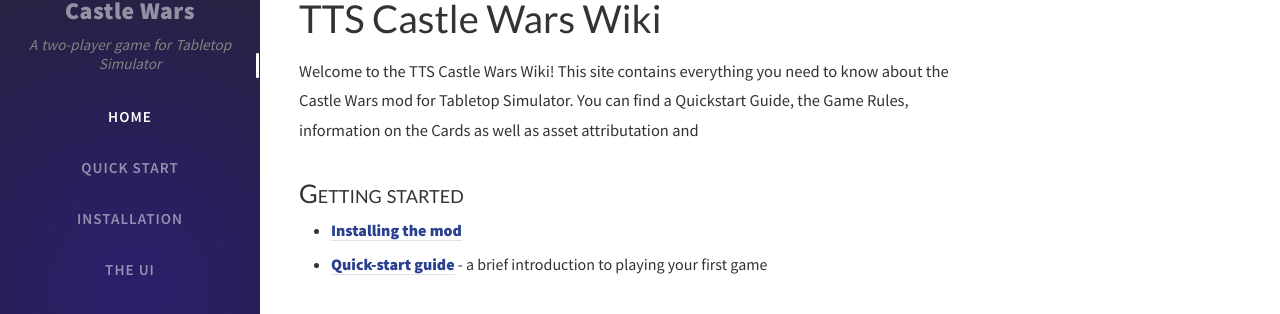
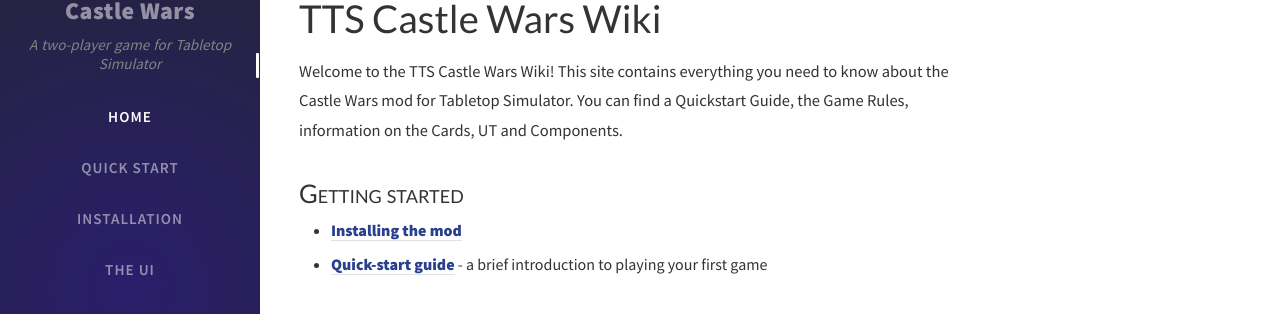
Before and after one commit to stom66/tts-castle-wars, a Jekyll site: the page built from _tabs/00-index.md, in a window 1280 px wide. Shown: the part 163-477 px from the top of the page. Built offline with Jekyll 4.4.1, drawn with Linux system fonts in a browser that asks for light colours; nearby versions of some CDN libraries; some web fonts are replaced; comment, search, counter and statistics services are not loaded.

Commit message:
Updated intro

```diff
--- a/_tabs/00-index.md
+++ b/_tabs/00-index.md
@@ -8,7 +8,7 @@
 
 # TTS Castle Wars Wiki
 
-Welcome to the TTS Castle Wars Wiki! This site contains everything you need to know about the Castle Wars mod for Tabletop Simulator. You can find a Quickstart Guide, the Game Rules, information on the Cards as well as asset attributation and
+Welcome to the TTS Castle Wars Wiki! This site contains everything you need to know about the Castle Wars mod for Tabletop Simulator. You can find a Quickstart Guide, the Game Rules, information on the Cards, UT and Components.
 
 ### Getting started
 
```
